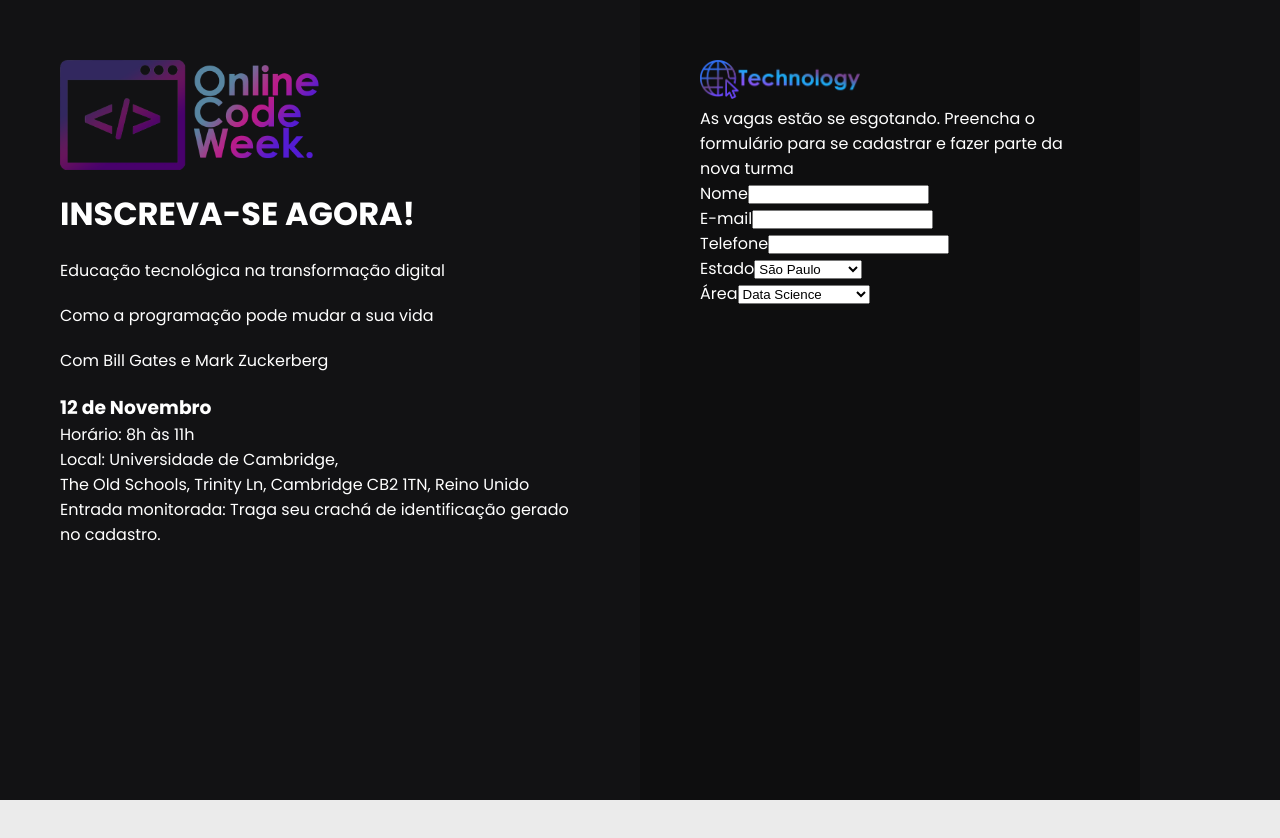
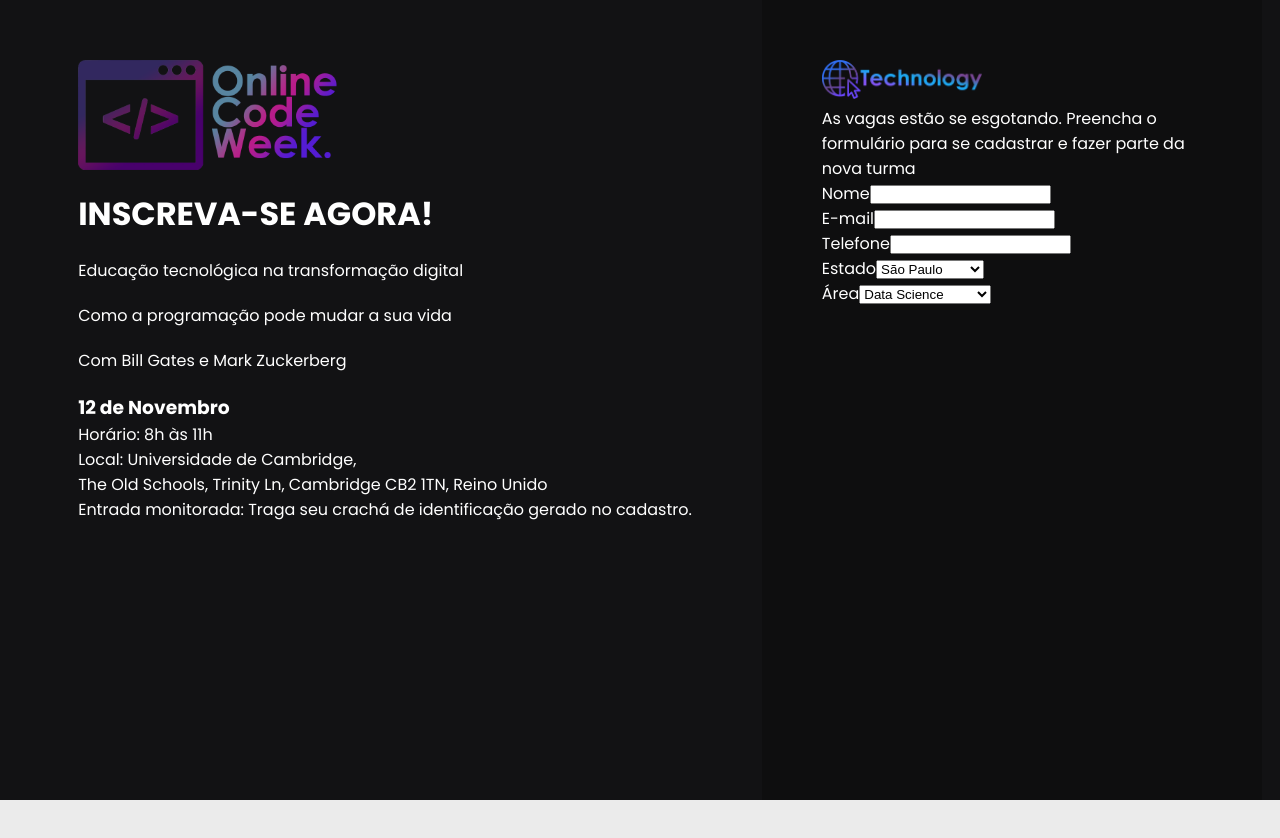
Before and after one commit to brunofilho1/react-landing-page, a React (Create React App) app: page / in a window 1280 px wide. Shown: the top 838 px of the page. Built offline with nearby package versions, Linux system fonts and the light colour scheme.

Commit message:
display flex adjust

```diff
--- a/src/components/Header/styles.scss
+++ b/src/components/Header/styles.scss
@@ -5,6 +5,8 @@
     height: 100vh;
 
     display: flex;
+    justify-content: center;
+    gap: 10px;
 
     background-color: $custom-header;
 
@@ -12,7 +14,6 @@
     color: #fff;
 
     .header-content {
-        width: 50%;
         padding: 60px;
         display: flex;
         flex-direction: column;
@@ -25,7 +26,6 @@
         width: 500px;
         padding: 60px;
         display: flex;
-        flex-direction: row;
         justify-content: center;
         align-items: right;
 
```
